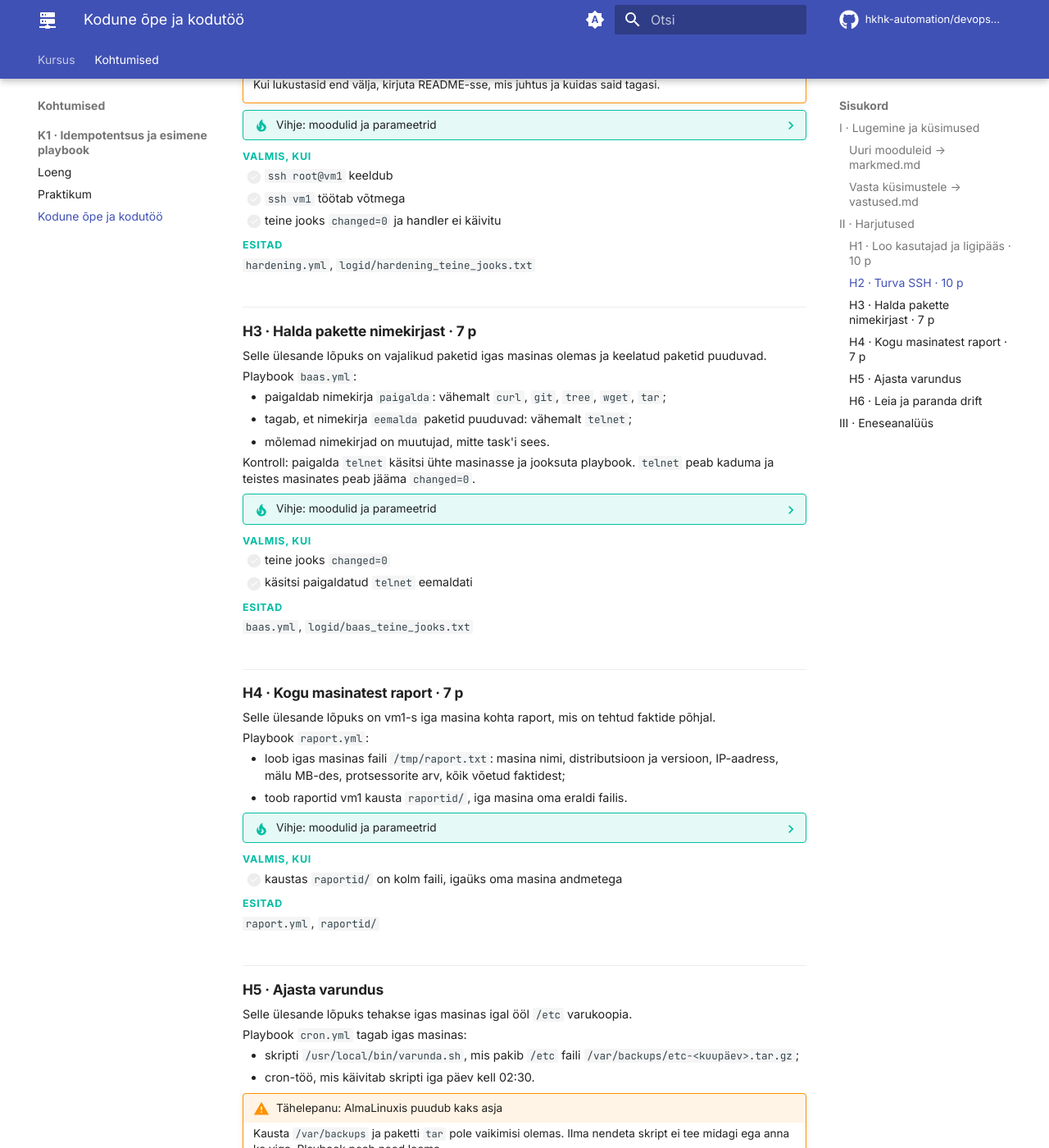
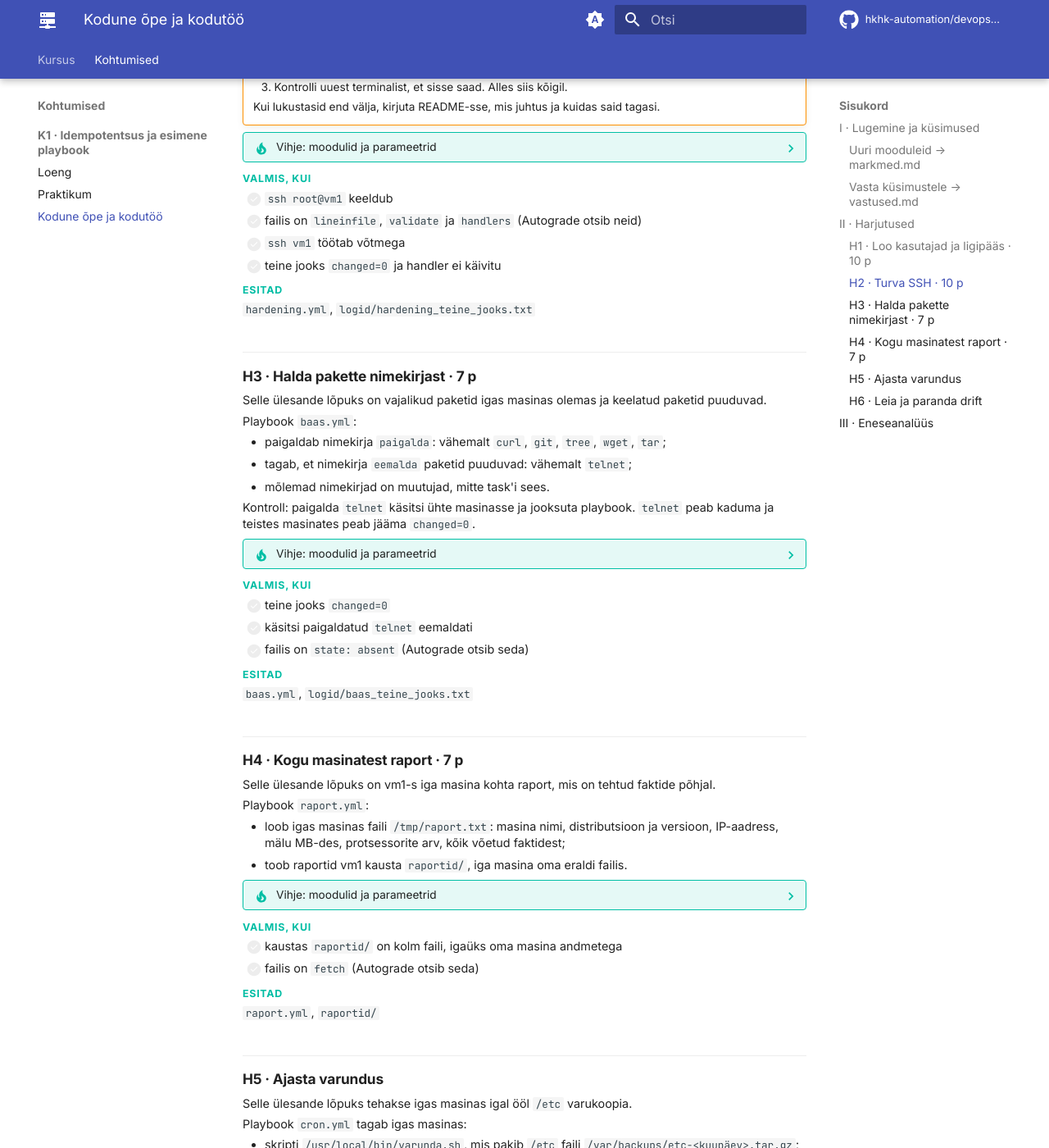
Before and after one commit to hkhk-automation/devops-lite, an MkDocs documentation site: the page built from docs/week01/homework.md, in a window 1280 px wide and 1400 px high, scrolled down 2430 px. Shown: the whole window at 82% size. Built offline with MkDocs 1.6.1 and Material for MkDocs 9.7.7, drawn with Linux system fonts in a browser that asks for light colours; comment, search, counter and statistics services are not loaded; some of the changed text lies outside the part shown.

Commit message:
Kodutöö: Valmis-kui juures moodulid, mida Autograde otsib

```diff
--- a/docs/week01/homework.md
+++ b/docs/week01/homework.md
@@ -75,6 +75,7 @@ Valmis, kui
 { .silt }
 
 - [ ] `ssh deploy@vm1 sudo -n true` õnnestub
+- [ ] failis on `loop` ja `authorized_key` (Autograde otsib neid)
 - [ ] teine jooks `changed=0`
 
 Esitad
@@ -110,6 +111,7 @@ Valmis, kui
 { .silt }
 
 - [ ] `ssh root@vm1` keeldub
+- [ ] failis on `lineinfile`, `validate` ja `handlers` (Autograde otsib neid)
 - [ ] `ssh vm1` töötab võtmega
 - [ ] teine jooks `changed=0` ja handler ei käivitu
 
@@ -139,6 +141,7 @@ Valmis, kui
 
 - [ ] teine jooks `changed=0`
 - [ ] käsitsi paigaldatud `telnet` eemaldati
+- [ ] failis on `state: absent` (Autograde otsib seda)
 
 Esitad
 { .silt }
@@ -162,6 +165,7 @@ Valmis, kui
 { .silt }
 
 - [ ] kaustas `raportid/` on kolm faili, igaüks oma masina andmetega
+- [ ] failis on `fetch` (Autograde otsib seda)
 
 Esitad
 { .silt }
@@ -208,6 +212,7 @@ Valmis, kui
 
 - [ ] arhiiv tekib
 - [ ] cron-rida on üks
+- [ ] failis on `cron` moodul (Autograde otsib seda)
 - [ ] teine jooks `changed=0`
 
 Esitad
```
